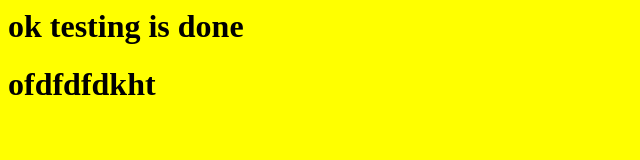
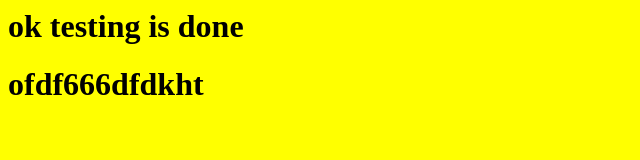
Before and after one commit to SyedRahat/github1, a plain HTML site: page index.html in a window 1280 px wide. Shown: the whole page, without its empty margins (0-640 px from the left). Drawn offline with Linux system fonts and the light colour scheme.

Commit message:
github1-1

```diff
--- a/index.html
+++ b/index.html
@@ -1,6 +1,6 @@
 <html>
 <body bgcolor="yellow">
 <h1>ok testing is done</h1>
-  <h1>ofdfdfdkht</h1>
+  <h1>ofdf666dfdkht</h1>
 </body>
 </html>
```
